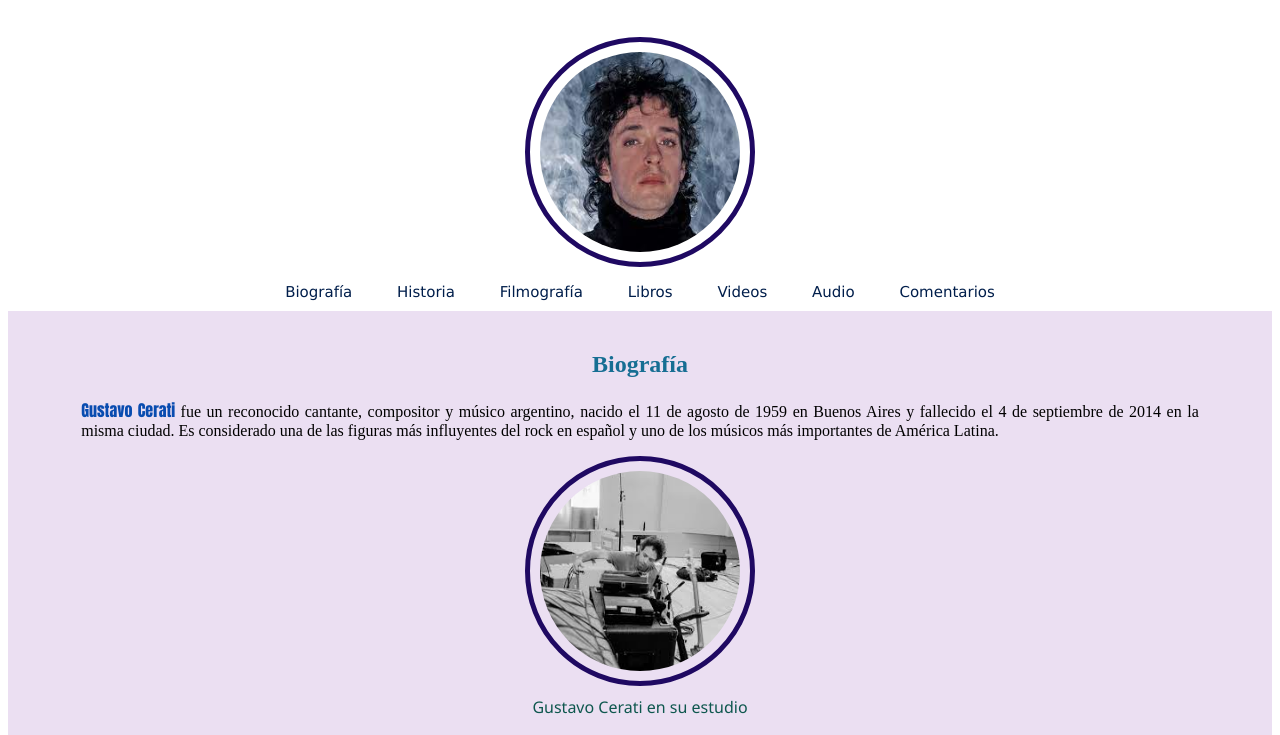
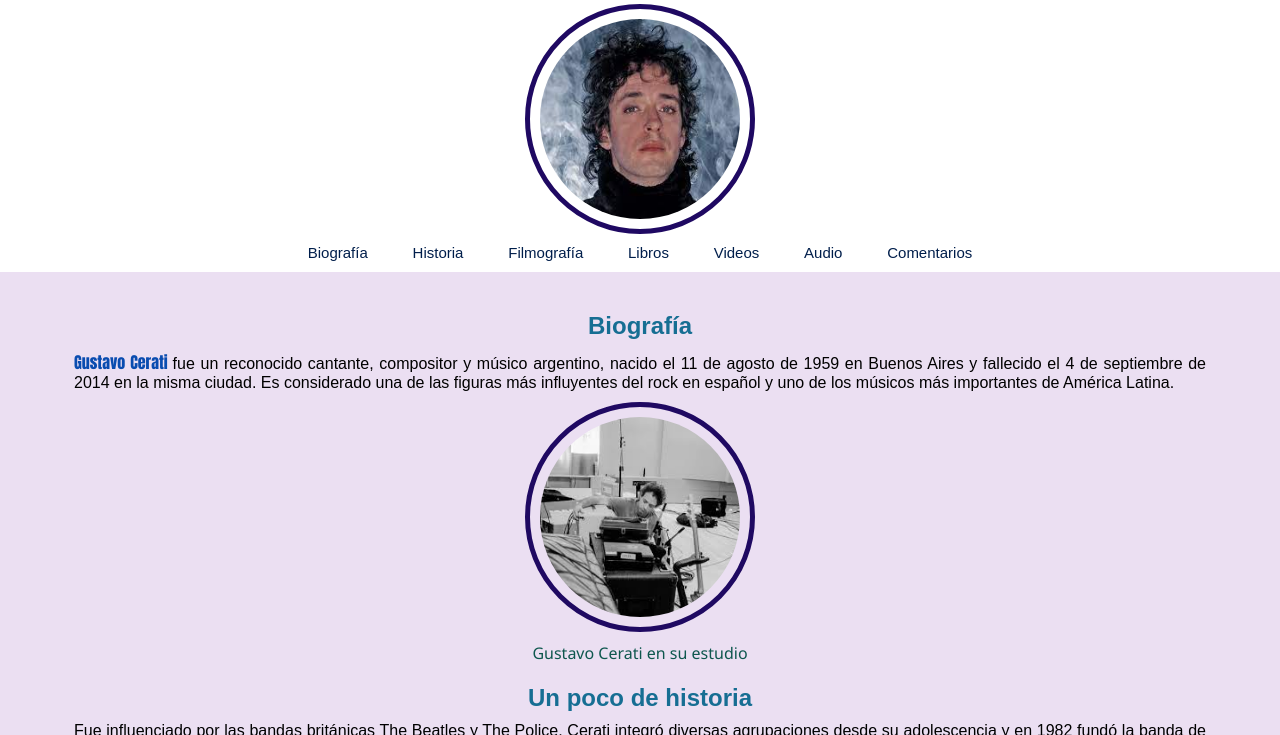
Before and after one commit to Mar-Rod/evalu, a plain HTML site: page index.html in a window 1280 px wide. Shown: the part 103-838 px from the top of the page. Drawn offline with Linux system fonts and the light colour scheme.

Commit message:
Ajuste de encabezados
Ajuste de encabezados

```diff
--- a/css/stylo.css
+++ b/css/stylo.css
@@ -1,3 +1,10 @@
+*{
+    margin: 0;
+    padding: 0;
+    font-family: fantasy;
+
+
+}
 .he{
     border-color: #7f540e;
 }
```
